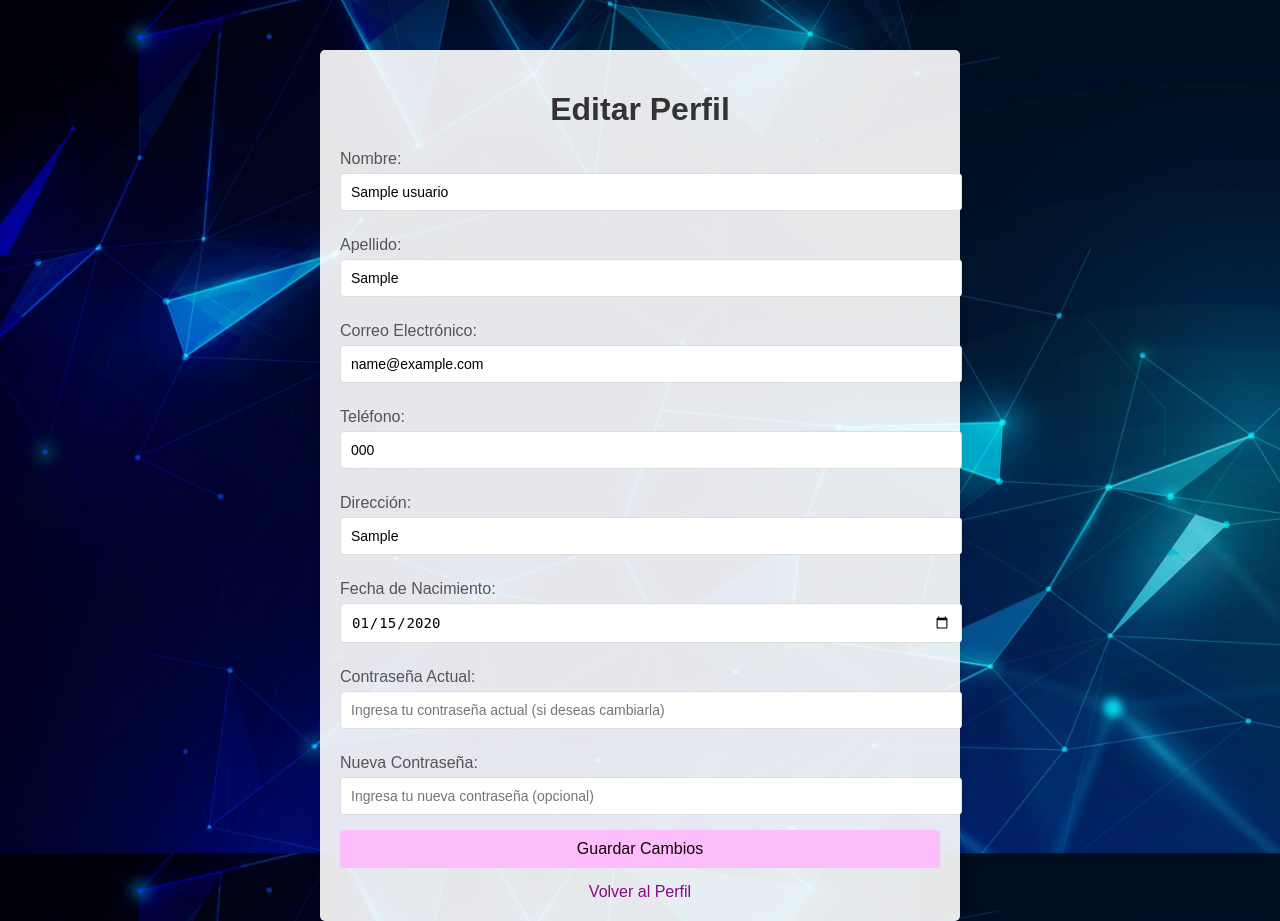
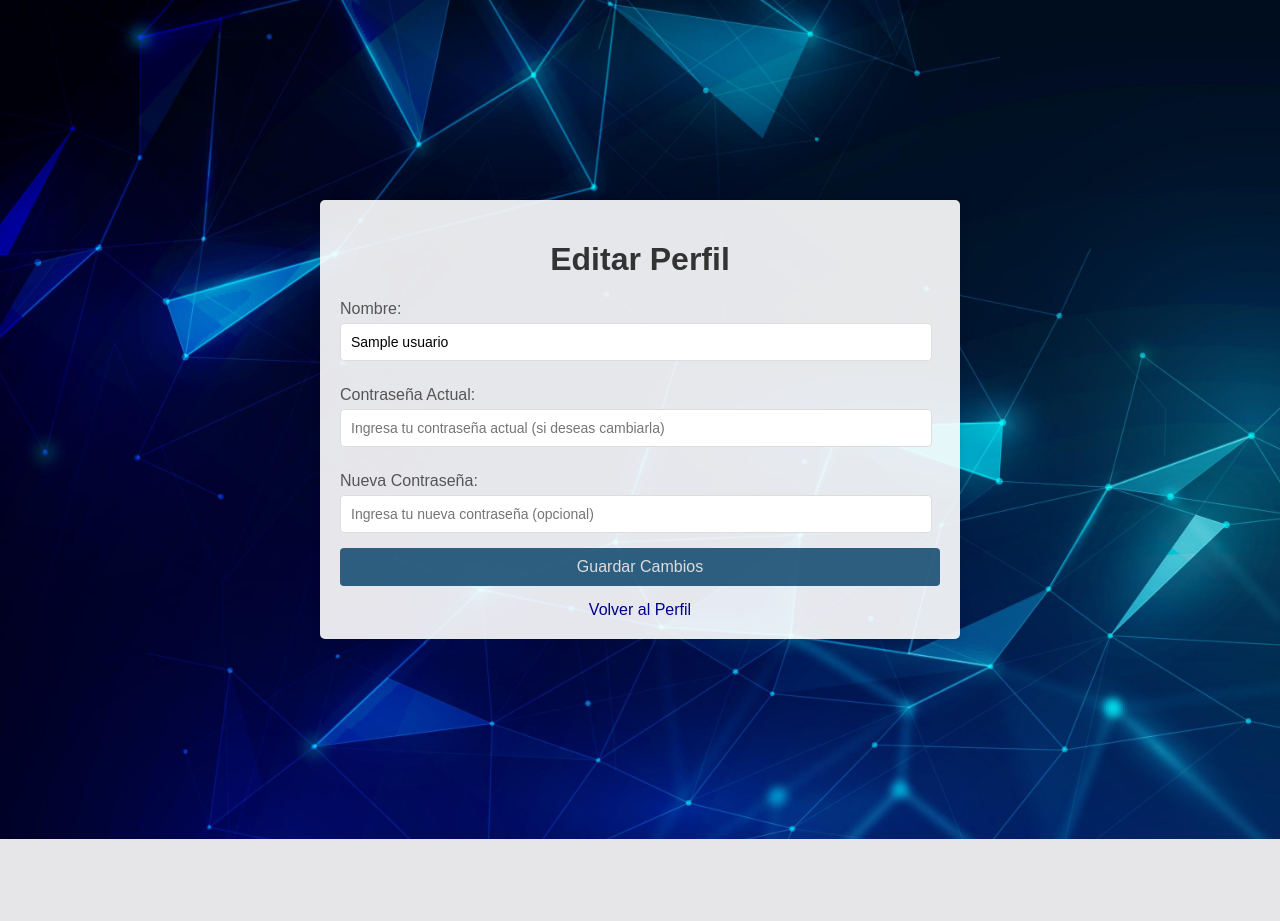
Before and after one commit to Danorgopa/ModaManage, a PHP site: page /editar_perfil.php in a window 1280 px wide. After the commit the page ends 839 px from the top, so only its background shows below. Run offline with PHP 8.4, Linux system fonts and the light colour scheme; the visitor is signed in with stand-in values (Sample User, id 1); tables that the repository leaves empty hold one stand-in row (values such as "Sample post").

Commit message:
UI 1.2
Pagina editar perfil corregida

```diff
--- a/css/editar_perfil1.css
+++ b/css/editar_perfil1.css
@@ -10,7 +10,7 @@ body {
 
 body {
     font-family: 'Poppins', sans-serif; /* Cambié la fuente a Poppins */
-    background-color: #f4f4f4;
+    background-color: rgba(0, 60, 100, 0.8);
     margin: 0;
     padding: 0;
     animation: fadeIn 2s ease-in; /* Animación para el body */
@@ -19,7 +19,7 @@ body {
 
 .container {
     max-width: 600px;
-    margin: 50px auto;
+    margin: 200px auto;
     background-color: rgba(255, 255, 255, 0.9); /* Fondo blanco con un poco de transparencia */
     padding: 20px;
     border-radius: 5px;
@@ -43,7 +43,7 @@ input[type="text"],
 input[type="email"],
 input[type="date"],
 input[type="password"] {
-    width: 100%;
+    width: 95%;
     padding: 10px;
     margin-bottom: 15px;
     border: 1px solid #ddd;
@@ -57,15 +57,15 @@ input[type="text"]:focus,
 input[type="email"]:focus,
 input[type="date"]:focus,
 input[type="password"]:focus {
-    border-color: #fcbdfc; /* Color de enfoque */
+    border-color: rgba(0, 60, 100, 0.8); /* Color de enfoque */
     outline: none;
 }
 
 button {
     width: 100%;
     padding: 10px;
-    background-color: #fcbdfc; /* Color del botón */
-    color: #140101; /* Color de texto */
+    background-color: rgba(0, 60, 100, 0.8); /* Color del botón */
+    color: #ddd; /* Color de texto */
     border: none;
     border-radius: 4px;
     font-size: 16px;
@@ -74,7 +74,7 @@ button {
 }
 
 button:hover {
-    background-color: #836fff; /* Color en hover */
+    background-color: rgba(7, 58, 134, 0.8); /* Color en hover */
     transform: scale(1.05); /* Efecto de escala en hover */
 }
 
@@ -83,13 +83,13 @@ a {
     text-align: center;
     margin-top: 15px;
     text-decoration: none;
-    color: #880888; /* Color del enlace */
+    color: darkblue; /* Color del enlace */
     transition: color 0.3s; /* Transición para el color */
 }
 
 a:hover {
     text-decoration: underline;
-    color: #f000c8; /* Color en hover */
+    color: blue; /* Color en hover */
 }
 
 p {
--- a/editar_perfil.php
+++ b/editar_perfil.php
@@ -49,12 +49,6 @@ if ($usuario_id) {
 // Procesar la edición del perfil
 if ($_SERVER['REQUEST_METHOD'] === 'POST') {
     $nombre = $_POST['nombre'];
-    $apellido = $_POST['apellido'];
-    $email = $_POST['email'];
-    $telefono = $_POST['telefono'];
-    $direccion = $_POST['direccion'];
-    $fecha_nacimiento = $_POST['fecha_nacimiento'];
-
     // Obtener la contraseña actual y la nueva
     $password_actual = $_POST['password_actual'] ?? '';
     $nueva_contrasena = $_POST['nueva_contrasena'] ?? '';
@@ -76,17 +70,18 @@ if ($_SERVER['REQUEST_METHOD'] === 'POST') {
             $hashed_password = password_hash($nueva_contrasena, PASSWORD_DEFAULT);
 
             // Consulta para actualizar la información del usuario
-            $updateSql = "UPDATE usuarios SET nombre = ?, apellido = ?, email = ?, telefono = ?, direccion = ?, fecha_nacimiento = ?, password = ? WHERE id = ?";
+            $updateSql = "UPDATE usuarios SET nombre = ?, password = ? WHERE id = ?";
             $updateStmt = $conn->prepare($updateSql);
-            $updateStmt->bind_param("sssssssi", $nombre, $apellido, $email, $telefono, $direccion, $fecha_nacimiento, $hashed_password, $usuario_id);
+            $updateStmt->bind_param("ssi", $nombre, $hashed_password, $usuario_id);
+
         } else {
             $error = "La contraseña actual no es correcta.";
         }
     } else {
         // Consulta para actualizar la información sin cambiar la contraseña
-        $updateSql = "UPDATE usuarios SET nombre = ?, apellido = ?, email = ?, telefono = ?, direccion = ?, fecha_nacimiento = ? WHERE id = ?";
+        $updateSql = "UPDATE usuarios SET nombre = ? WHERE id = ?";
         $updateStmt = $conn->prepare($updateSql);
-        $updateStmt->bind_param("ssssssi", $nombre, $apellido, $email, $telefono, $direccion, $fecha_nacimiento, $usuario_id);
+        $updateStmt->bind_param("si", $nombre, $usuario_id);
     }
 
     // Ejecutar la actualización
@@ -111,7 +106,7 @@ if (isset($conn)) {
     <meta name="viewport" content="width=device-width, initial-scale=1.0">
     <title>Editar Perfil - Aulapp</title>
     <link rel="stylesheet" href="css/editar_perfil1.css">
-    <link rel="stylesheet" href="css/general_sidebar.css">
+
 </head>
 <body>
     <div class="container">
@@ -122,22 +117,6 @@ if (isset($conn)) {
         <form method="POST" action="">
             <label for="nombre">Nombre:</label>
             <input type="text" id="nombre" name="nombre" value="<?php echo htmlspecialchars($userData['nombre']); ?>" required>
-
-            <label for="apellido">Apellido:</label>
-            <input type="text" id="apellido" name="apellido" value="<?php echo htmlspecialchars($userData['apellido']); ?>" required>
-
-            <label for="email">Correo Electrónico:</label>
-            <input type="email" id="email" name="email" value="<?php echo htmlspecialchars($userData['email']); ?>" required>
-
-            <label for="telefono">Teléfono:</label>
-            <input type="text" id="telefono" name="telefono" value="<?php echo htmlspecialchars($userData['telefono']); ?>">
-
-            <label for="direccion">Dirección:</label>
-            <input type="text" id="direccion" name="direccion" value="<?php echo htmlspecialchars($userData['direccion']); ?>">
-
-            <label for="fecha_nacimiento">Fecha de Nacimiento:</label>
-            <input type="date" id="fecha_nacimiento" name="fecha_nacimiento" value="<?php echo htmlspecialchars($userData['fecha_nacimiento']); ?>" required>
-
             <label for="password_actual">Contraseña Actual:</label>
             <input type="password" id="password_actual" name="password_actual" placeholder="Ingresa tu contraseña actual (si deseas cambiarla)">
 
```
